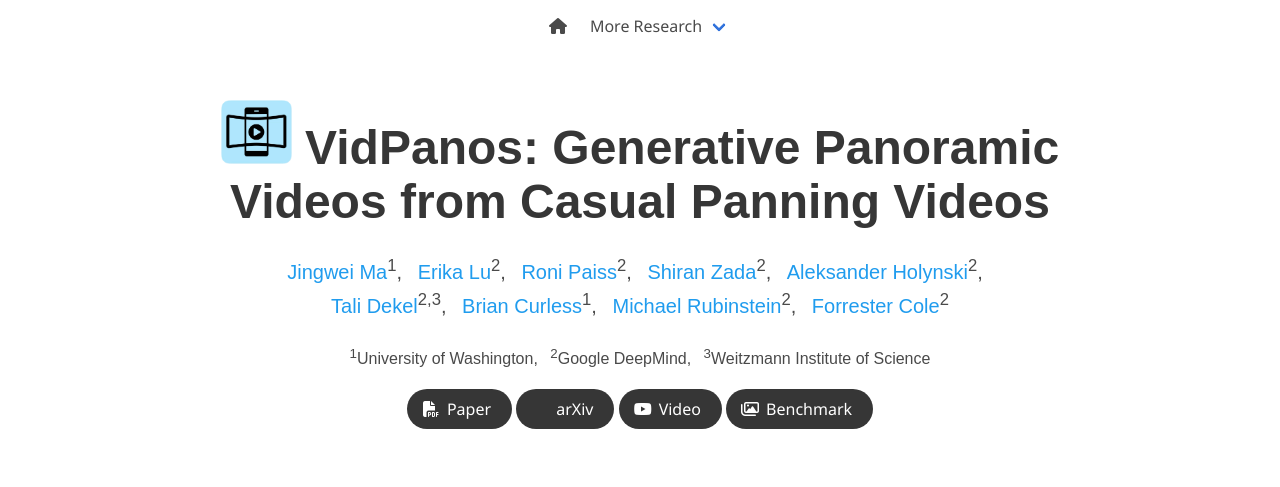
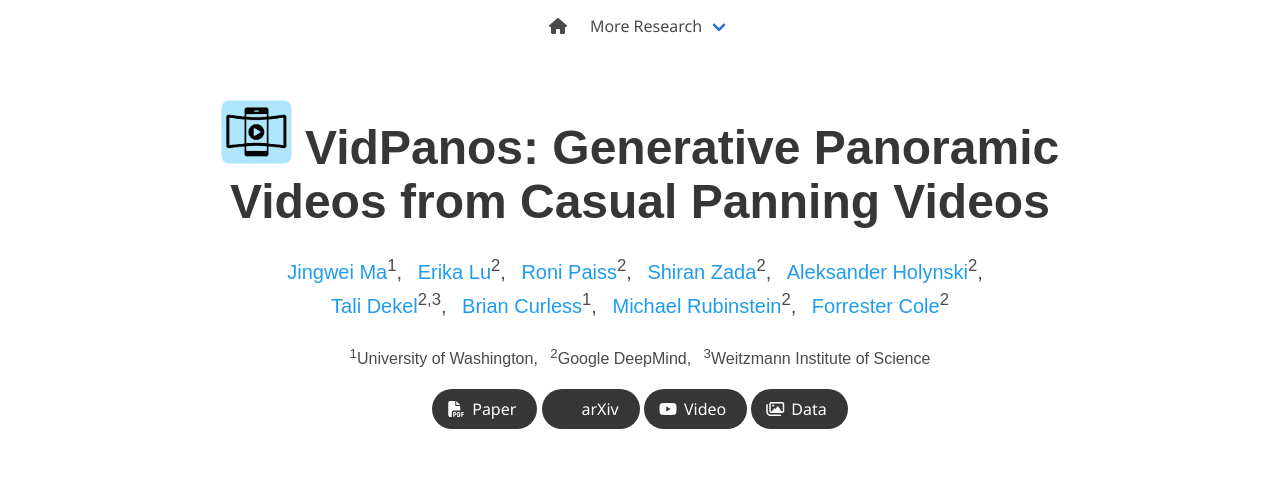
Before and after one commit to jingweim/vidpanos, a plain HTML site: page index.html in a window 1280 px wide. Shown: the top 487 px of the page. Drawn offline with nearby package versions, Linux system fonts and the light colour scheme; some icons are missing; a web font is replaced by a local one.

Commit message:
Update index.html

```diff
--- a/index.html
+++ b/index.html
@@ -208,7 +208,7 @@
                   <span class="icon">
                       <i class="far fa-images"></i>
                   </span>
-                  <span>Benchmark</span>
+                  <span>Data</span>
                   </a>
             </div>
 
```
